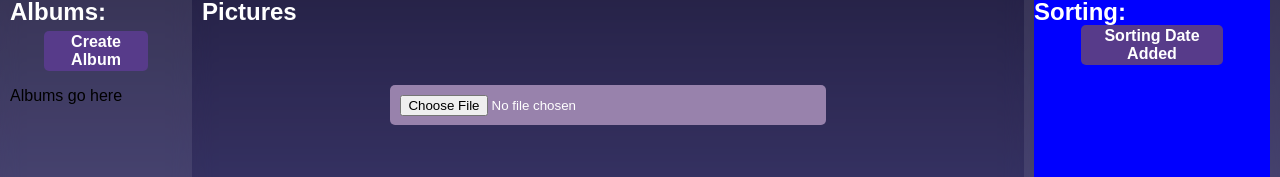
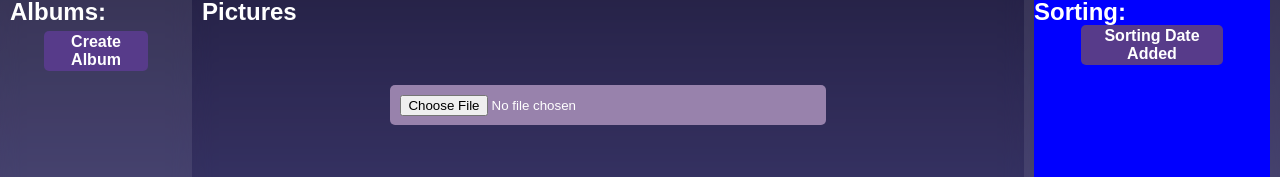
Before and after one commit to CMSC-447-Software-Engineering/gizzyGallery, a React (Create React App) app: page /gizzyGal in a window 1280 px wide. Shown: the part 152-329 px from the top of the page. Built offline with nearby package versions, Linux system fonts and the light colour scheme; no server answers; the database is empty; sample sign-in values are in the browser's storage.

Commit message:
Remove text of album placement

```diff
--- a/src/pages/gizzyGal.jsx
+++ b/src/pages/gizzyGal.jsx
@@ -28,7 +28,6 @@ export default function GizzyGal(){
       <div className="column left" >
         <h2>Albums:</h2>
         <button>Create Album</button>
-        <p>Albums go here</p>
       </div>
       <div className="column middle">
         <h2>Pictures</h2>
```
